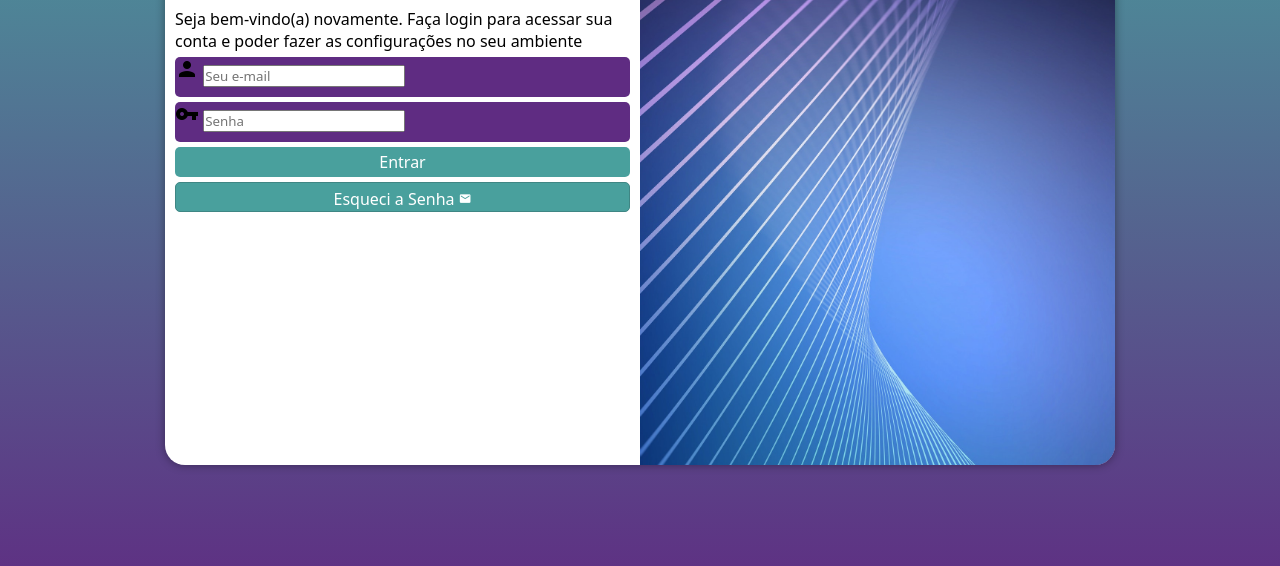
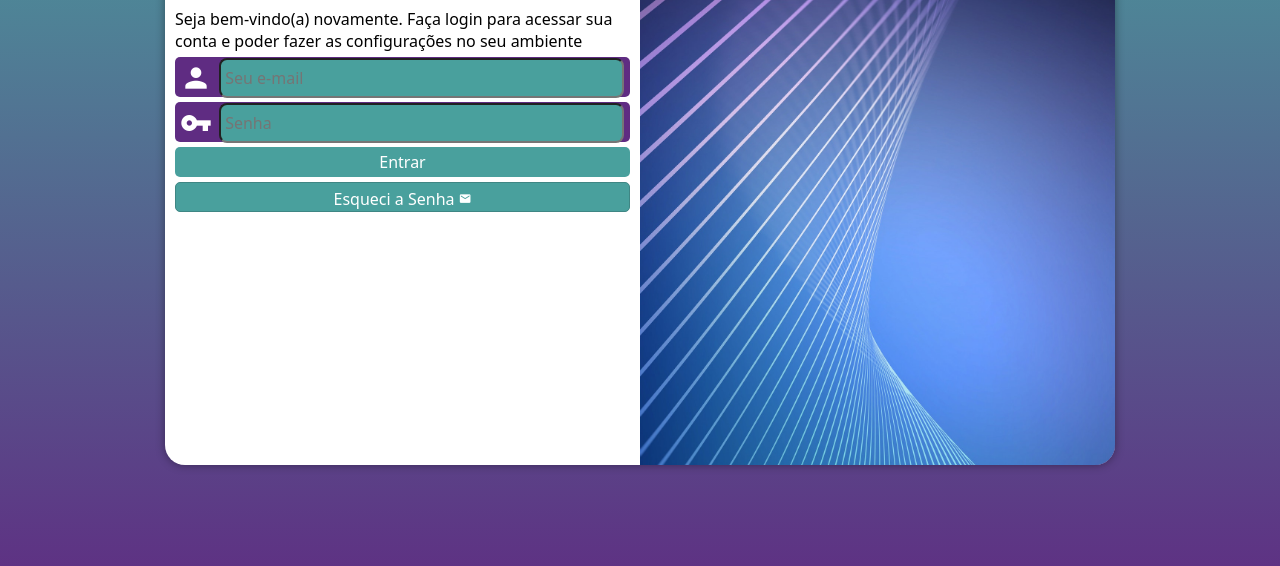
Before and after one commit to renan54apolonio/projeto-login, a plain HTML site: page index.html in a window 1280 px wide. Shown: the part 190-756 px from the top of the page. Drawn offline with Linux system fonts and the light colour scheme.

Commit message:
finlizado

```diff
--- a/estilos/style.css
+++ b/estilos/style.css
@@ -31,15 +31,17 @@ section#login {
     position: absolute;
     top: 50%;
     left: 50%;
-    transform: translate(-50%, -50%);
+
     background-color: white;
     width: 260px;
     height: 510px;
     border-radius: 20px;
     overflow: hidden;
     box-shadow: 0px 0px 10px rgba(0, 0, 0, 0.397);
+
     transition: width 0.3s, height 0.3s;
     transition-timing-function: ease;
+    transform: translate(-50%, -50%);
 }
 
 section#login > div#imagem {
@@ -111,3 +113,26 @@ form > div.campo {
 div.campo > label{
     display: none;
 }
+
+div.campo > i {
+    color: white;
+
+    font-size: 2em;
+    width: 40px;
+    padding: 5px;
+}
+
+div.campo > input {
+    font-size: 1em;
+    background-color: white;
+    height: 100%;
+    border-radius: 8px;
+    width: calc(100% - 50px);
+    padding: 4px;
+    background-color: #49a09d;
+    transform: translateY(-10px);
+}
+
+div.campo > input:focus-within {
+    background-color: white;
+}
```
